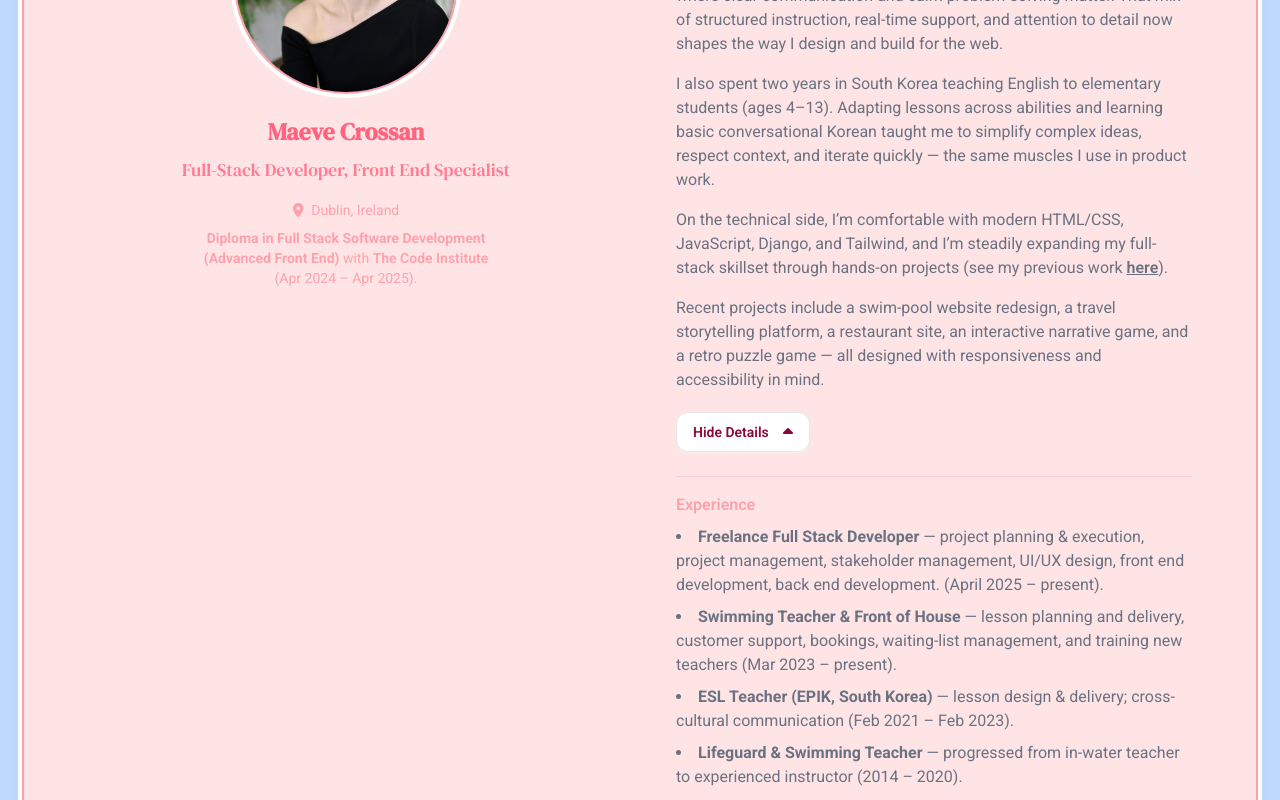
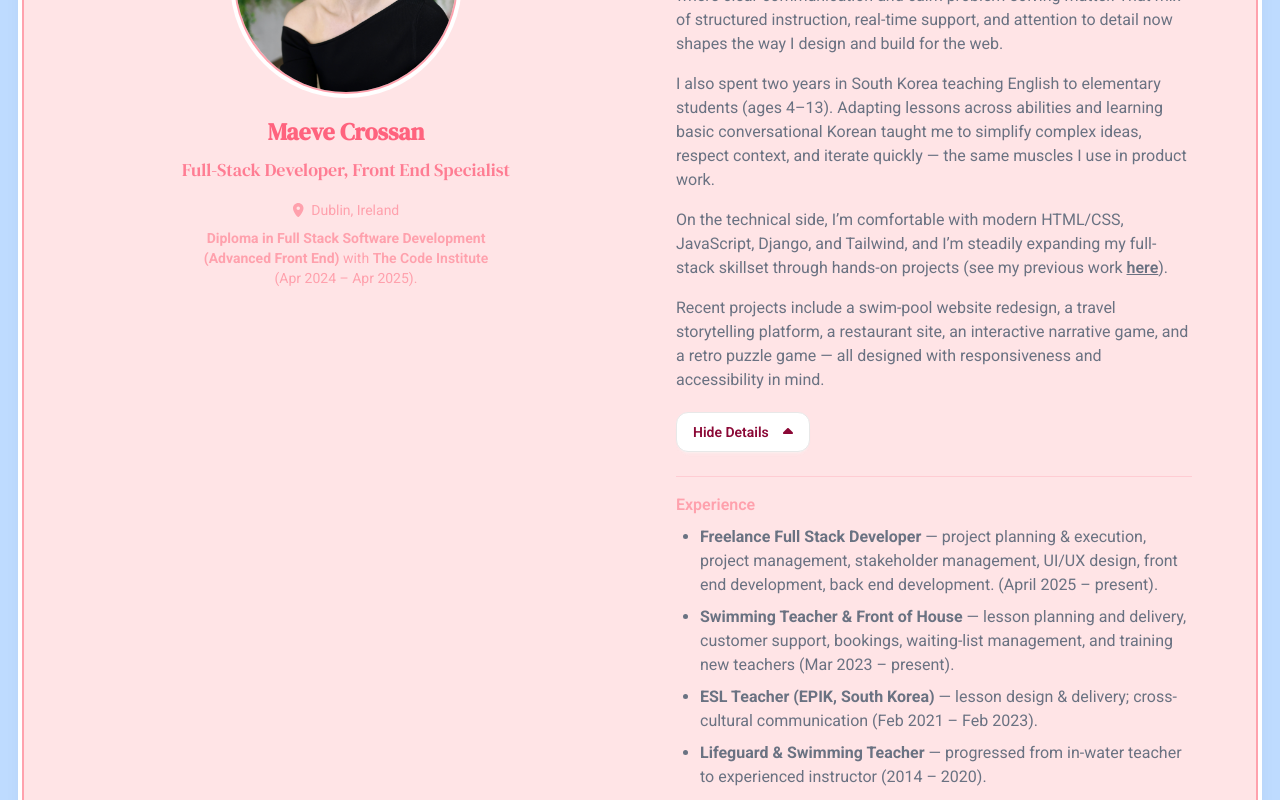
Before and after one commit to maevecrossan/my-portfolio, a Next.js app: page /about in a window 1280 px wide. Both pictures are taken after a click on the button "View Details". Shown: the part 724-1524 px from the top of the page. Built offline with nearby package versions, Linux system fonts and the light colour scheme.

Commit message:
Fix bullet point styles.

```diff
--- a/src/app/about/page.js
+++ b/src/app/about/page.js
@@ -107,16 +107,14 @@ export default function AboutMePage() {
                                 {open ? 'Hide Details' : 'View Details'}
                                 <FontAwesomeIcon
                                     icon={faCaretDown}
-                  className={`ml-2 transition-transform duration-200 ${
-                    open ? 'rotate-180' : ''
+                                    className={`ml-2 transition-transform duration-200 ${open ? 'rotate-180' : ''
                                         }`}
                                     style={{ fontSize: '1rem' }}
                                 />
                             </button>
 
                             <div
-                className={`overflow-hidden transition-all duration-300 ease-in-out ${
-                  open
+                                className={`overflow-hidden transition-all duration-300 ease-in-out ${open
                                         ? 'max-h-[1000px] opacity-100 mt-4'
                                         : 'max-h-0 opacity-0'
                                     }`}
@@ -124,7 +122,7 @@ export default function AboutMePage() {
                                 {/* Experience snapshot */}
                                 <div className="border-t border-rose-200 pt-4 mt-2">
                                     <h6 className="font-semibold text-rose-300 mb-2">Experience</h6>
-                  <ul className="list-disc list-inside space-y-2 text-gray-500">
+                                    <ul className="list-disc list-outside space-y-2 pl-6 text-gray-500">
                                         <li>
                                             <strong>Freelance Full Stack Developer</strong> —
                                             project planning & execution, project management, stakeholder management,
@@ -151,7 +149,7 @@ export default function AboutMePage() {
                                 {/* Education */}
                                 <div className="border-t border-rose-200 pt-4 mt-4">
                                     <h6 className="font-semibold text-rose-300 mb-2">Education</h6>
-                  <ul className="list-disc list-inside space-y-2 text-gray-500">
+                                    <ul className="list-disc list-outside space-y-2 pl-6 text-gray-500">
                                         <li>
                                             Code Institute — Full Stack Software Development (Advanced Front End),
                                             Apr 2024 – Apr 2025.
@@ -200,7 +198,7 @@ export default function AboutMePage() {
                                     <h6 className="font-semibold text-rose-300 mb-2">
                                         Certificates
                                     </h6>
-                  <ul className="list-disc list-inside space-y-2 text-gray-500">
+                                    <ul className="list-disc list-outside space-y-2 pl-6 text-gray-500">
                                         <li className='hover:underline'>
                                             <a href="https://www.trinitycollege.com/qualifications/teaching-english/CertTESOL" target="_blank" rel="noopener noreferrer">TrinityCert TESOL (Level 5), 2020</a>
                                         </li>
```
Lines whose indentation alone changed are shown as unchanged.
